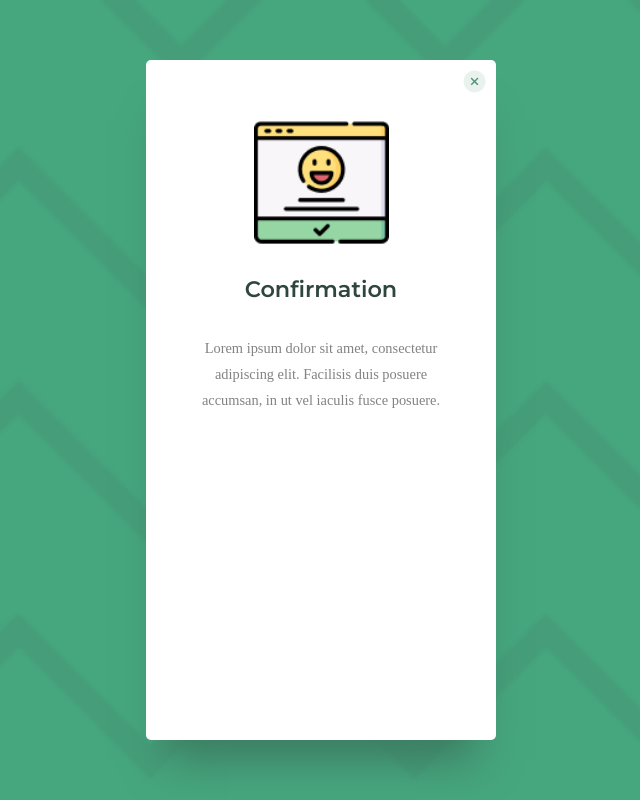
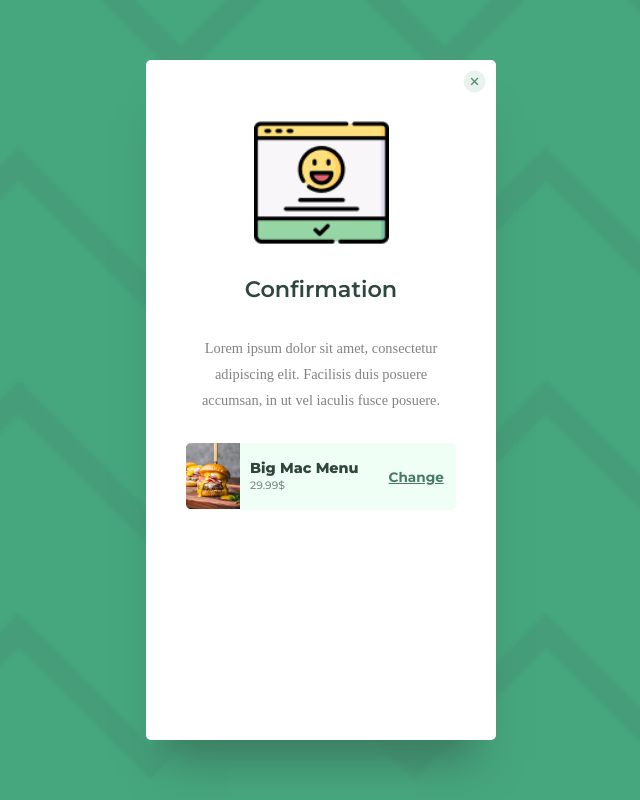
Before and after one commit to ShamilUmaev/Delivery-Status-Page, a plain HTML site: page delivery.html in a window 1280 px wide. Shown: the whole page, without its empty margins (319-959 px from the left). Drawn offline with Linux system fonts and the light colour scheme.

Commit message:
Add a food-section to inner-container

```diff
--- a/css/styles.css
+++ b/css/styles.css
@@ -54,3 +54,34 @@ h2, h5, h6, a, button {
     color: #828282;
     font-size: 0.9rem;
 }
+#food-section {
+    width: 100%;
+    display: flex;
+    background-color: #F0FFF5;
+    align-items: center;
+    box-sizing: border-box;
+    margin: 30px 0 30px;
+    text-align: left;
+    border-radius: 5px;
+}
+h5.item {
+    font-weight: 800;
+    font-size: 0.9rem;
+    line-height: 17px;
+    color: #2F463D;
+    margin: 0 10px;
+}
+h6.price {
+    font-weight: 500;
+    font-size: 09.rem;
+    line-height: 17px;
+    color: #7A8F85;
+    margin: 0 10px;
+}
+#food-section a {
+    font-weight: 700;
+    font-size: 0.85rem;
+    line-height: 16px;
+    color: #467A66;
+    margin: 0 0 0 20px;
+}
--- a/delivery.html
+++ b/delivery.html
@@ -14,7 +14,14 @@
             <img src="./assets/food-happy.png">
             <h2>Confirmation</h2>
             <p>Lorem ipsum dolor sit amet, consectetur adipiscing elit. Facilisis duis posuere accumsan, in ut vel iaculis fusce posuere.</p>
-
+            <div id="food-section">
+                <img src="./assets/Rectangle.png">
+                <div class="food-text">
+                    <h5 class="item">Big Mac Menu</h5>
+                    <h6 class="price">29.99$</h6>
+                </div>
+                <a href="#">Change</a>
+            </div>
         </div>
     </div>
 </body>
```
